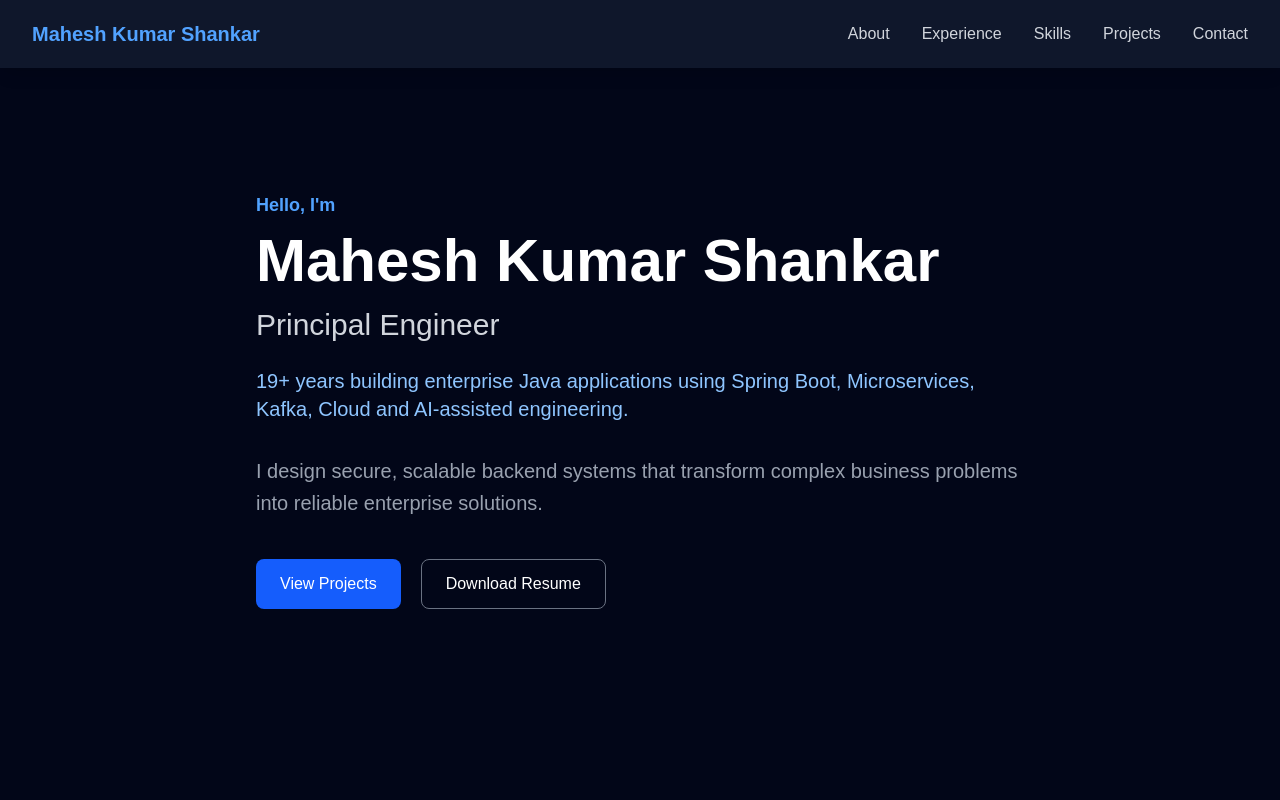
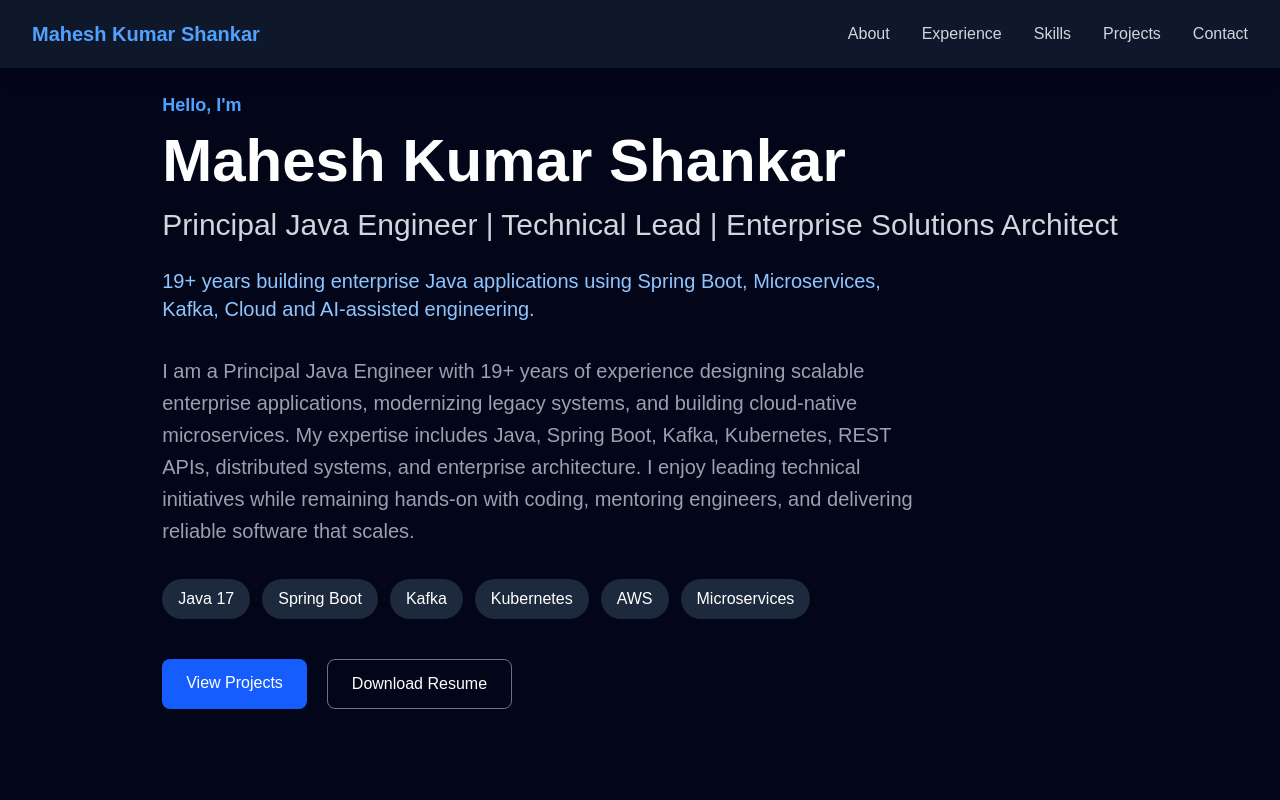
Before and after one commit to mahshankar/mahesh-portfolio, a Next.js app: page / in a window 1280 px wide. Shown: the top 800 px of the page. Built offline with nearby package versions, Linux system fonts and the light colour scheme.

Commit message:
Sprint 9: Enhancement of button and  page modification for Hero.tsx

```diff
--- a/app/components/sections/Hero.tsx
+++ b/app/components/sections/Hero.tsx
@@ -26,12 +26,39 @@ export default function Hero() {
         <p className="text-xl text-gray-400 mt-8 max-w-3xl leading-8">
          {profile.description}
         </p>
+        <div className="flex flex-wrap gap-3 mt-8">
+
+            <span className="bg-slate-800 px-4 py-2 rounded-full">
+                Java 17
+            </span>
+
+            <span className="bg-slate-800 px-4 py-2 rounded-full">
+                Spring Boot
+            </span>
+
+            <span className="bg-slate-800 px-4 py-2 rounded-full">
+                Kafka
+            </span>
+
+            <span className="bg-slate-800 px-4 py-2 rounded-full">
+                Kubernetes
+            </span>
+
+            <span className="bg-slate-800 px-4 py-2 rounded-full">
+                AWS
+            </span>
+
+            <span className="bg-slate-800 px-4 py-2 rounded-full">
+                Microservices
+            </span>
+
+        </div>
 
         <div className="mt-10 flex gap-5">
 
-          <Button  text="View Projects" variant="primary" />
+          <Button href="#projects" text="View Projects" variant="primary" />
 
-          <Button text="Download Resume" variant="secondary" />
+          <Button href="resume/Mahesh Shankar-Resume (Java,Spring).docx" text="Download Resume" variant="secondary" />
 
         </div>
 
--- a/app/components/ui/Button.tsx
+++ b/app/components/ui/Button.tsx
@@ -1,14 +1,22 @@
 type ButtonProps = {
     text: string;
     variant: "primary" | "secondary";
-    };
+    href: string;
+};
 
 const variants = {
     primary: "bg-blue-600 hover:bg-blue-700 text-white",
     secondary: "border border-gray-500 hover:bg-gray-800 text-white",
 };
 
-export default function Button({ text, variant, }: ButtonProps) {
+export default function Button({ text, variant, href }: ButtonProps) {
+    if (href) {
+        return (
+            <a href={href} className={`${variants[variant]} px-6 py-3 rounded-lg transition inline-block`}>
+                {text}
+            </a>
+        );
+    }
     return (
         <button className={`${variants[variant]} px-6 py-3 rounded-lg transition`}>
             {text}
--- a/app/data/profile.ts
+++ b/app/data/profile.ts
@@ -1,13 +1,15 @@
 export const profile = {
     name: "Mahesh Kumar Shankar",
 
-    title: "Principal Engineer",
+    title: "Principal Java Engineer | Technical Lead | Enterprise Solutions Architect",
 
     subtitle:
         "19+ years building enterprise Java applications using Spring Boot, Microservices, Kafka, Cloud and AI-assisted engineering.",
 
     description:
-        "I design secure, scalable backend systems that transform complex business problems into reliable enterprise solutions.",
+        `I am a Principal Java Engineer with 19+ years of experience designing scalable enterprise applications, modernizing legacy systems, and building cloud-native microservices.
+
+         My expertise includes Java, Spring Boot, Kafka, Kubernetes, REST APIs, distributed systems, and enterprise architecture. I enjoy leading technical initiatives while remaining hands-on with coding, mentoring engineers, and delivering reliable software that scales.`,
 
     email: "maheshkumarshankar@gmail.com",
 
```
Also changed, not shown: 1 other file (tests, documents, lock files or other folders).
